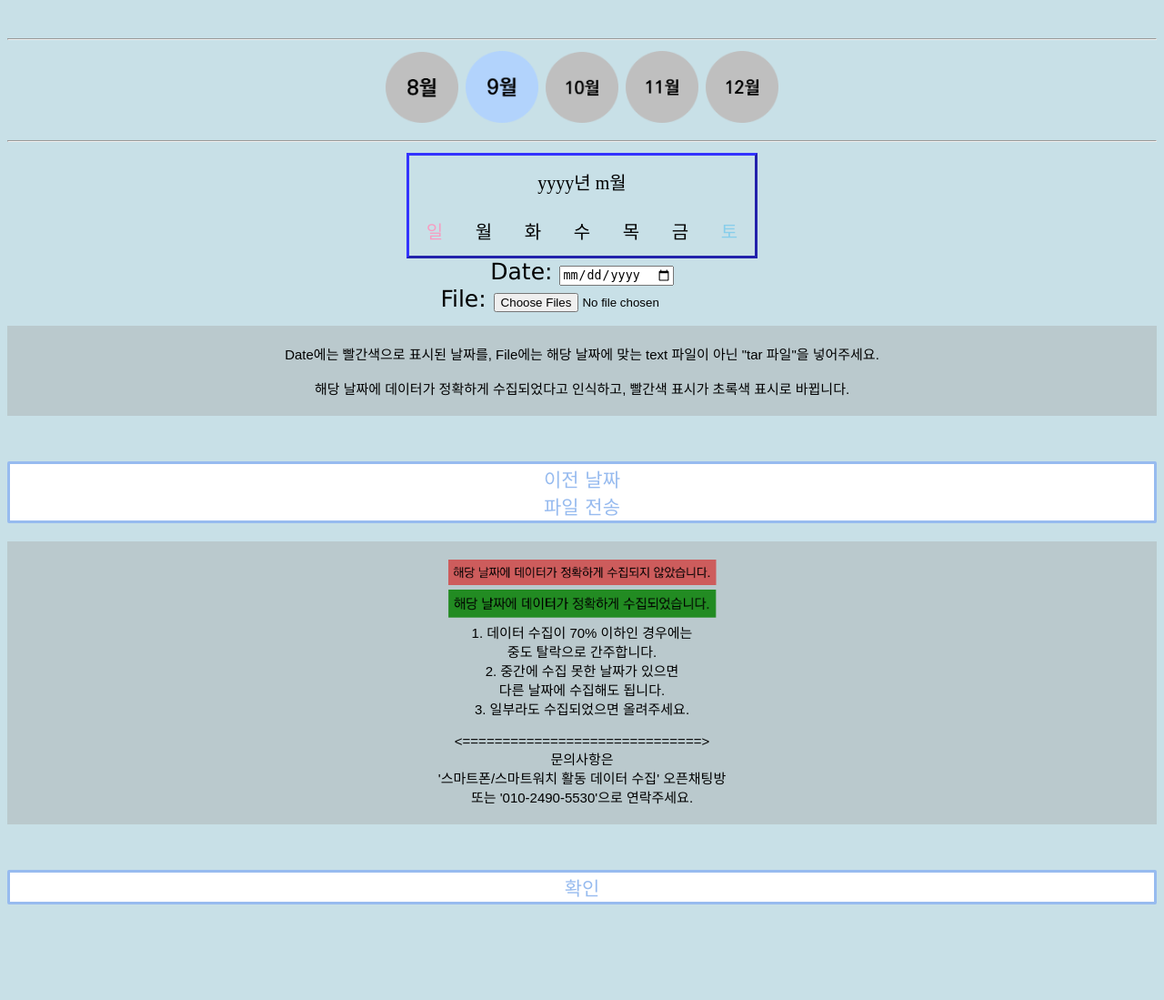
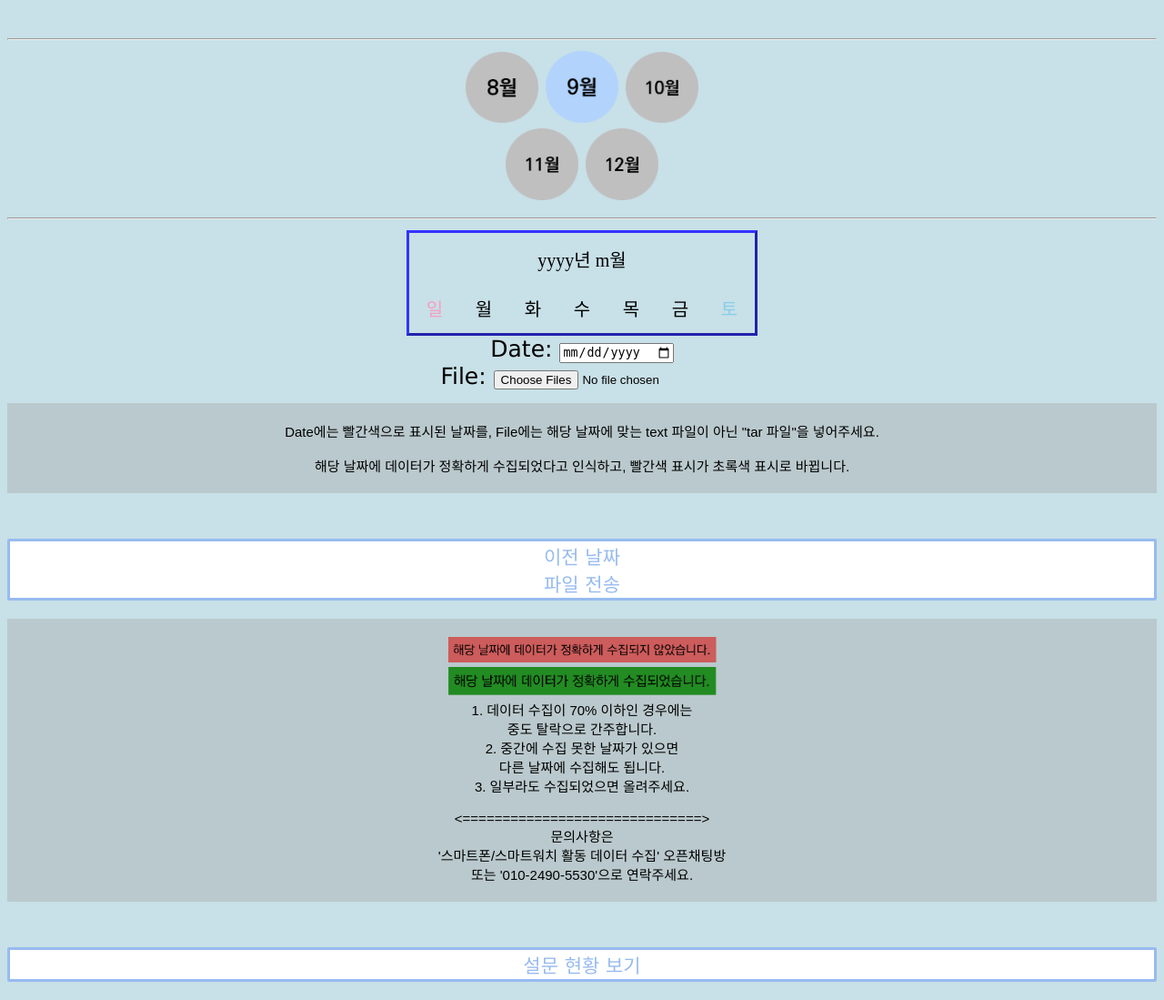
Before and after one commit to ubicomp-KNIH-proj/Distribution, a Flask app: template templates/calendar.html in a window 1280 px wide. Shown: the part 82-1181 px from the top of the page at 91% size. Before the commit the page ends 1076 px from the top, so only its background shows below. Run offline with Flask 2, Linux system fonts and the light colour scheme; the template is opened without the code that fills it, so the values that code supplies are empty; some libraries are stand-ins or nearby versions.

Commit message:
Update 9/19

```diff
--- a/templates/calendar.html
+++ b/templates/calendar.html
@@ -467,6 +467,7 @@
                 <img id="oct1" src="../static/oct.png" style="width:80px" onclick="octoberCalendar()">
                 <img id="oct2" src="../static/oct_b.png" style="width:80px" onclick="octoberCalendar()">
             </label></td>
+        <br>
         <td><label>
                 <img id="nov1" src="../static/nov.png" style="width:80px" onclick="novemberCalendar()">
                 <img id="nov2" src="../static/nov_b.png" style="width:80px" onclick="novemberCalendar()">
@@ -520,7 +521,7 @@
             '010-2490-5530'으로 연락주세요.
     </p>
     <button onclick="toDaily()" id="submit_btn" class="btn btn-primary" style="width: 100%;"
-        data-target="#result">확인</button>
+        data-target="#result">설문 현황 보기</button>
 
     <script>
         $(document).ready(function () {
```
